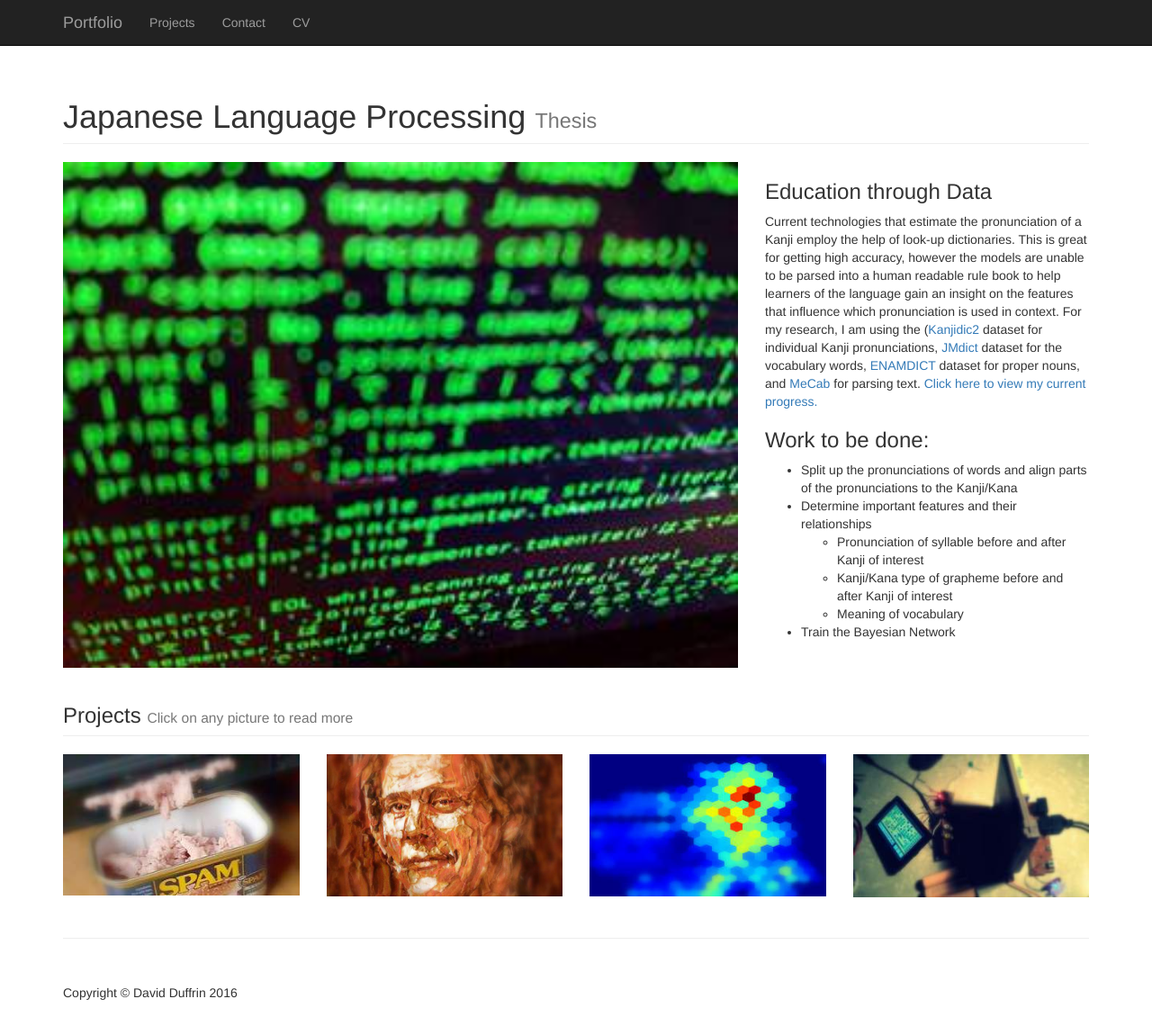
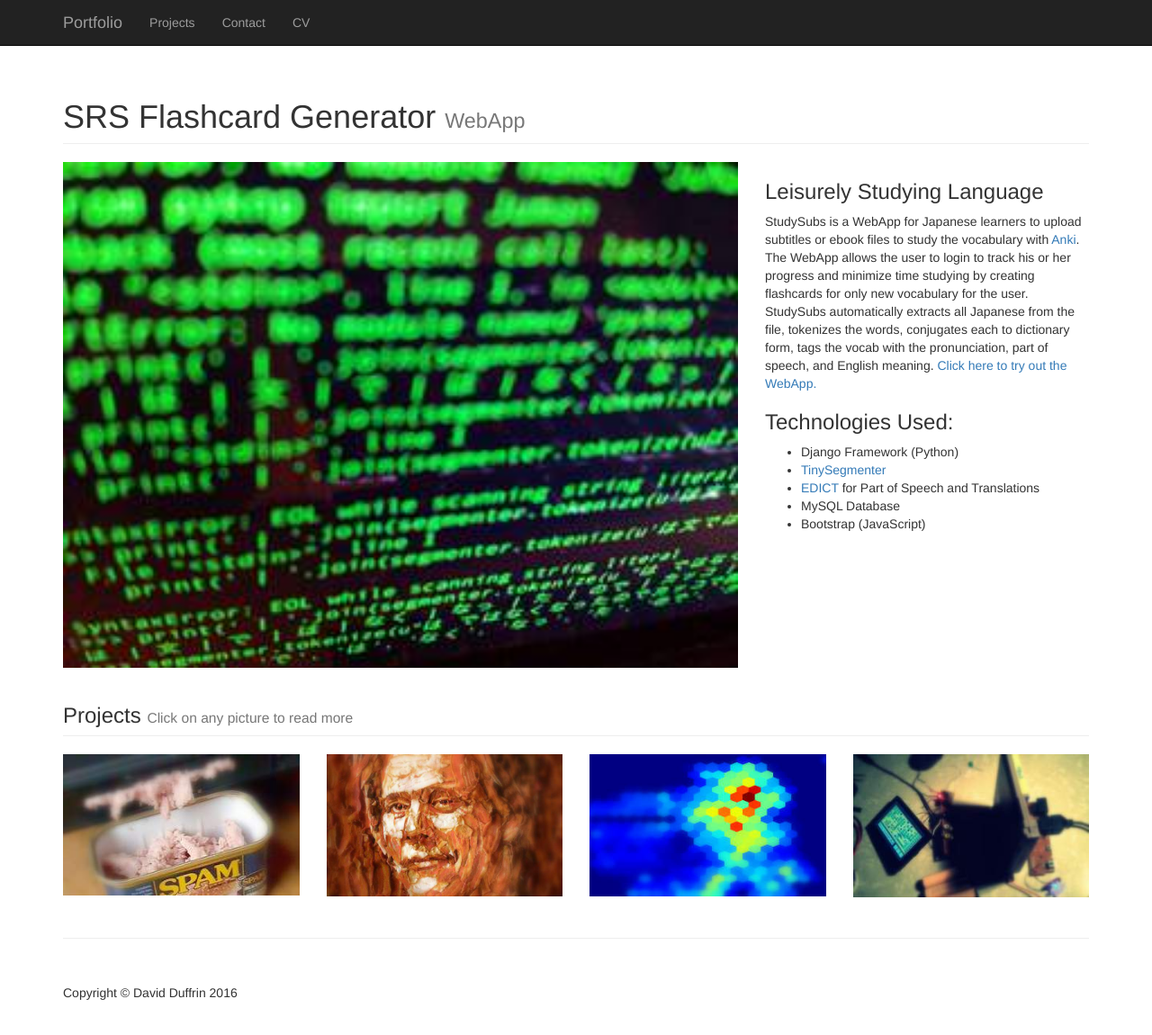
Before and after one commit to duffrind/duffrind.github.io, a Jekyll site: the page projects/index.html, which Jekyll copies as it is, in a window 1280 px wide and 1173 px high. Shown: the top 1150 px of the window at 90% size. Built offline with Jekyll 4.4.1, drawn with Linux system fonts in a browser that asks for light colours.

Commit message:
Updated the projects page with StudySubs"

```diff
--- a/projects/index.html
+++ b/projects/index.html
@@ -66,8 +66,8 @@
         <!-- Portfolio Item Heading -->
         <div class="row">
             <div class="col-lg-12">
-                <h1 class="page-header">Japanese Language Processing
-                    <small>Thesis</small>
+                <h1 class="page-header">SRS Flashcard Generator
+                    <small>WebApp</small>
                 </h1>
             </div>
         </div>
@@ -77,24 +77,21 @@
         <div class="row">
 
             <div class="col-md-8">
-                <span title="Current Project"><a href="../nlp/">
-                    <img rel="img_src" class="img-responsive" width="100%" src="../include/NLP.jpg" alt="Japanese Natural Language Processing">
+                <span title="Current Project"><a href="http://studysubs.com/">
+                    <img rel="img_src" class="img-responsive" width="100%" src="../include/NLP.jpg" alt="SRS WebApp">
                 </a></span>
             </div>
 
             <div class="col-md-4">
-                <h3>Education through Data</h3>
-                <p>Current technologies that estimate the pronunciation of a Kanji employ the help of look-up dictionaries. This is great for getting high accuracy, however the models are unable to be parsed into a human readable rule book to help learners of the language gain an insight on the features that influence which pronunciation is used in context. For my research, I am using the (<a href="http://www.edrdg.org/kanjidic/kanjd2index.html">Kanjidic2</a> dataset for individual Kanji pronunciations, <a href="http://www.edrdg.org/jmdict/edict_doc.html">JMdict</a> dataset for the vocabulary words, <a href="http://www.edrdg.org/enamdict/enamdict_doc.html">ENAMDICT</a> dataset for proper nouns, and <a href="http://taku910.github.io/mecab/">MeCab</a> for parsing text. <a href="../nlp/">Click here to view my current progress.</a></p>
-                <h3>Work to be done:</h3>
+                <h3>Leisurely Studying Language</h3>
+                <p>StudySubs is a WebApp for Japanese learners to upload subtitles or ebook files to study the vocabulary with <a href="http://ankisrs.net/">Anki</a>.  The WebApp allows the user to login to track his or her progress and minimize time studying by creating flashcards for only new vocabulary for the user. StudySubs automatically extracts all Japanese from the file, tokenizes the words, conjugates each to dictionary form, tags the vocab with the pronunciation, part of speech, and English meaning.  <a href="http://studysubs.com/">Click here to try out the WebApp.</a></p>
+                <h3>Technologies Used:</h3>
                 <ul>
-                    <li>Split up the pronunciations of words and align parts of the pronunciations to the Kanji/Kana</li>
-                    <li>Determine important features and their relationships</li>
-                        <ul>
-                            <li>Pronunciation of syllable before and after Kanji of interest</li>
-                            <li>Kanji/Kana type of grapheme before and after Kanji of interest</li>
-                            <li>Meaning of vocabulary</li>
-                        </ul>
-                    <li>Train the Bayesian Network</li>
+                    <li>Django Framework (Python)</li>
+                    <li><a href="https://pypi.python.org/pypi/tinysegmenter">TinySegmenter</a></li>
+                    <li><a href="http://www.edrdg.org/jmdict/edict_doc.html">EDICT</a> for Part of Speech and Translations</li>
+                    <li>MySQL Database</li>
+                    <li>Bootstrap (JavaScript)</li>
                 </ul>
             </div>
 
--- a/resume/index.html
+++ b/resume/index.html
@@ -64,7 +64,7 @@
     <div class="container">
         <h1>Resume</h1>
         <div class="jumbotron">
-            <center><iframe src="https://drive.google.com/file/d/0B2BEDtB0U9weV0plWm1UTEw0WEE/preview" width="85%" height="640"></iframe></center>
+            <center><iframe src="../include/resume.pdf" width="100%" height="640"></iframe></center>
         </div>
 
         <hr>
```
Also changed, not shown: include/studysubs.png (added), 3 other files.
